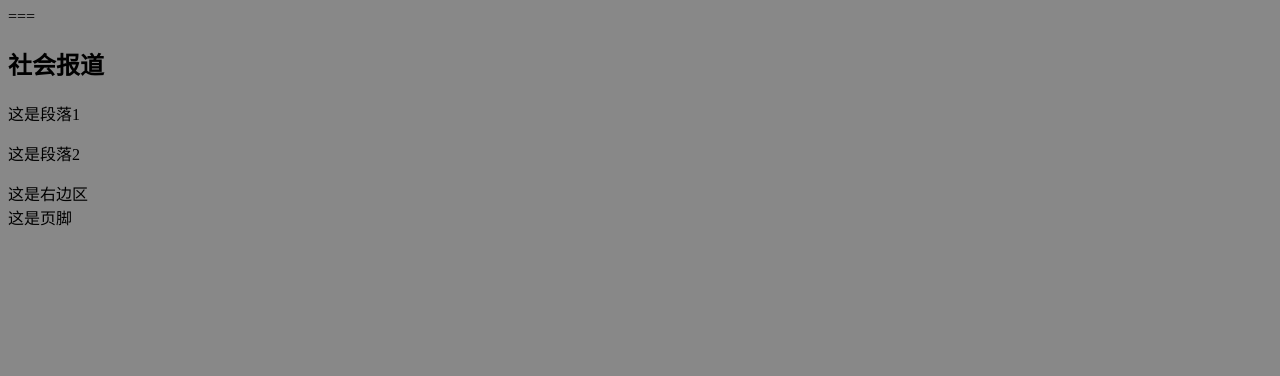
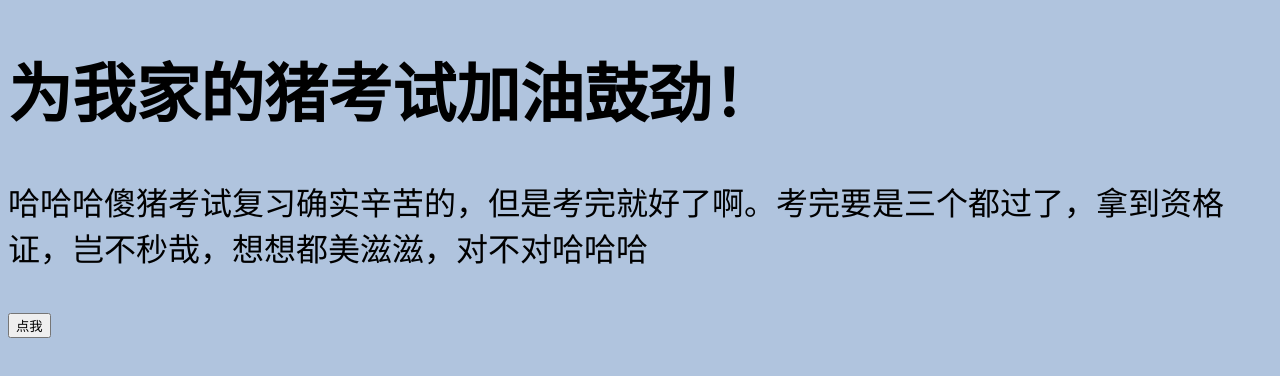
Before and after one commit to chenchm24/chenchm24.github.io, a plain HTML site: page index.html in a window 1280 px wide. Drawn offline with nearby package versions, Linux system fonts and the light colour scheme.

Commit message:
Update index.html

```diff
--- a/index.html
+++ b/index.html
@@ -2,18 +2,41 @@
 <html  lang="zh-cn">
 <head>
 <meta charset="utf-8">
-<title>社会报道</title>
+<script src="https://cdn.staticfile.org/jquery/1.10.2/jquery.min.js">
+</script>
+<title>小猪猪考试加油！！</title>
+<style >
+body{
+	background-color:#b0c4de;
+}
+.con{
+  backgroud-color:red;
+  font-size:2em;
+}
+.main{
+  backgroud-color:blue;
+  text-align:centre;
+}
+</style>
+<script type="text/javascript">
+  $(document).ready(function(){
+    $("#b1").click(function(){
+      alert("爱你猪猪~");
+    });
+  });
+</script>
 </head>
-<body style="background-color:#888">
-<header>===</header>
-<main>
-    <article>
-         <h1>社会报道</h1>
-         <p>这是段落1 </p>
-         <p>这是段落2</p>
-    </article>
-</main>
-<aside > 这是右边区 </aside>
-<footer> 这是页脚 </footer>
+
+<body >
+  <div class="con">
+    <h1>为我家的猪考试加油鼓劲！</h1>
+    <div class="main">
+      <p> 哈哈哈傻猪考试复习确实辛苦的，但是考完就好了啊。考完要是三个都过了，拿到资格证，岂不秒哉，想想都美滋滋，对不对哈哈哈 </p>
+
+    </div>
+      <button id="b1" type="button" name="button"> 点我</button>
+  </div>
+
 </body>
+
 </html>
```
